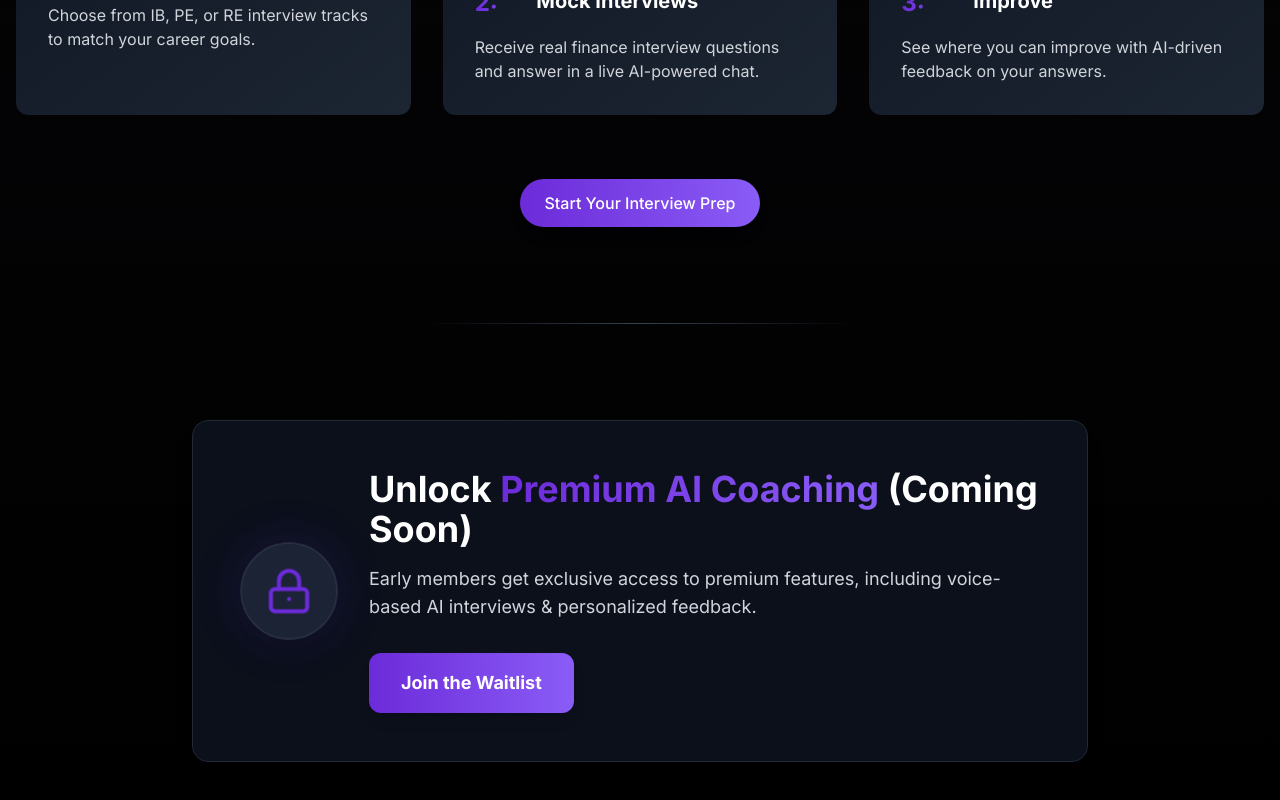
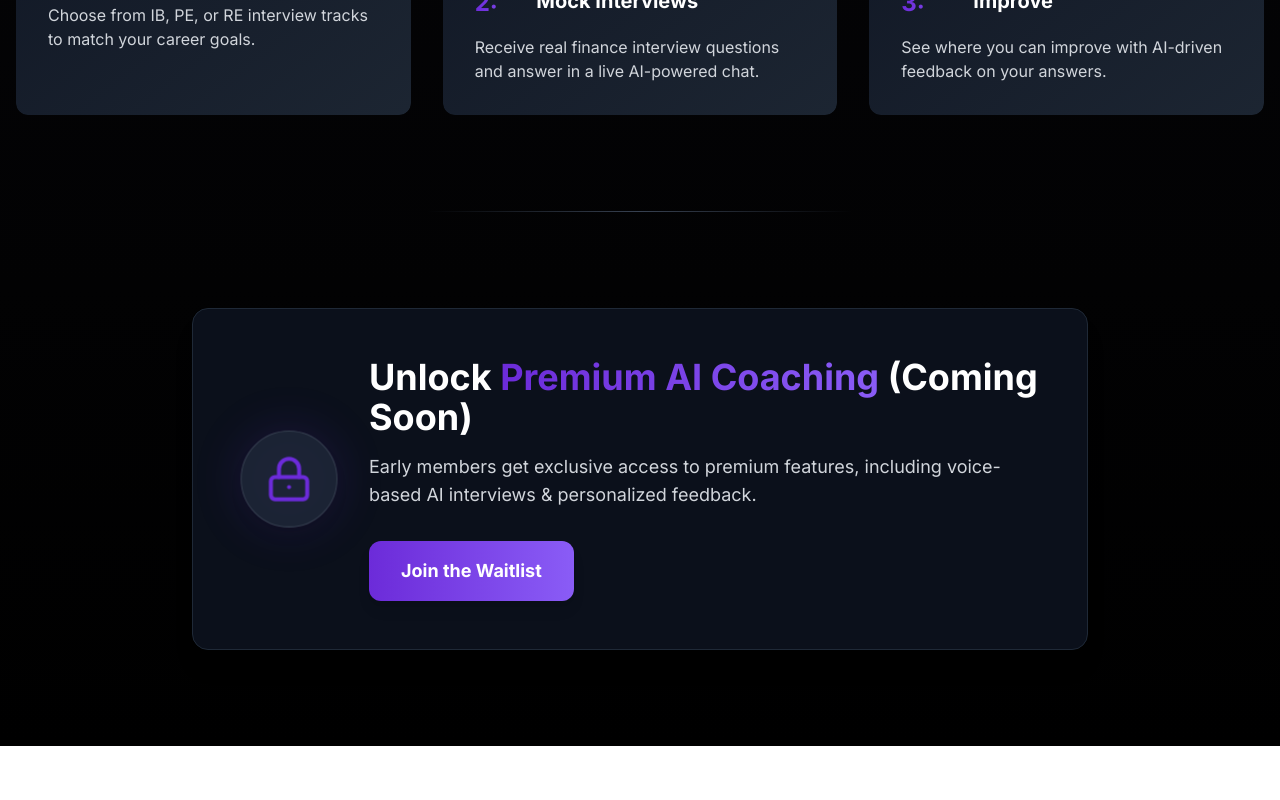
Before and after one commit to cuttothechaseo/ai-finance, a Next.js app: page / in a window 1280 px wide. Shown: the part 3638-4438 px from the top of the page. After the commit the page ends 4384 px from the top, so only its background shows below. Built offline with nearby package versions, Linux system fonts and the light colour scheme.

Commit message:
Implement shared waitlist modal functionality across components

```diff
--- a/src/app/components/how-it-works/HowItWorks.tsx
+++ b/src/app/components/how-it-works/HowItWorks.tsx
@@ -142,26 +142,6 @@ export default function HowItWorks() {
             </motion.div>
           ))}
         </div>
-
-        {/* CTA */}
-        <motion.div
-          initial={{ opacity: 0, y: 20 }}
-          whileInView={{ opacity: 1, y: 0 }}
-          viewport={{ once: true, amount: 0.2 }}
-          transition={{ duration: 0.5, delay: 0.6 }}
-          className="mt-16 text-center"
-        >
-          <motion.button
-            className="primary-button"
-            whileHover={{
-              scale: 1.05,
-              boxShadow: "0 0 15px rgba(168, 85, 247, 0.5)"
-            }}
-            whileTap={{ scale: 0.95 }}
-          >
-            Start Your Interview Prep
-          </motion.button>
-        </motion.div>
       </div>
     </section>
   );
--- a/src/app/components/navbar/Navbar.tsx
+++ b/src/app/components/navbar/Navbar.tsx
@@ -2,6 +2,8 @@
 
 import { motion } from 'framer-motion';
 import Image from 'next/image';
+import { useContext } from 'react';
+import { WaitlistContext } from '@/app/contexts/WaitlistContext';
 
 const navLinks = [
   { name: 'AI-Powered Features', href: '#features', id: 'features' },
@@ -11,6 +13,8 @@ const navLinks = [
 ];
 
 export default function Navbar() {
+  const { setIsModalOpen } = useContext(WaitlistContext);
+
   const scrollToSection = (id: string) => {
     const element = document.getElementById(id);
     if (element) {
@@ -22,8 +26,8 @@ export default function Navbar() {
     window.scrollTo({ top: 0, behavior: 'smooth' });
   };
 
-  const scrollToWaitlist = () => {
-    document.getElementById("join-waitlist")?.scrollIntoView({ behavior: "smooth" });
+  const openWaitlistModal = () => {
+    setIsModalOpen(true);
   };
 
   return (
@@ -68,7 +72,7 @@ export default function Navbar() {
           transition={{ type: 'spring', stiffness: 400, damping: 10 }}
         >
           <button
-            onClick={scrollToWaitlist}
+            onClick={openWaitlistModal}
             className="secondary-button"
           >
             Join waitlist
--- a/src/app/components/resources/ExclusiveResources.tsx
+++ b/src/app/components/resources/ExclusiveResources.tsx
@@ -1,10 +1,11 @@
 'use client';
 
-import { useState } from 'react';
+import { useContext } from 'react';
 import { motion, AnimatePresence } from 'framer-motion';
+import { WaitlistContext } from '@/app/contexts/WaitlistContext';
 
 export default function ExclusiveResources() {
-  const [isModalOpen, setIsModalOpen] = useState(false);
+  const { isModalOpen, setIsModalOpen } = useContext(WaitlistContext);
 
   // Resources list with icons
   const resources = [
--- a/src/app/components/waitlist/JoinWaitlist.tsx
+++ b/src/app/components/waitlist/JoinWaitlist.tsx
@@ -1,10 +1,11 @@
 'use client';
 
-import { useState } from 'react';
+import { useContext } from 'react';
 import { motion, AnimatePresence } from 'framer-motion';
+import { WaitlistContext } from '@/app/contexts/WaitlistContext';
 
 export default function JoinWaitlist() {
-  const [isModalOpen, setIsModalOpen] = useState(false);
+  const { isModalOpen, setIsModalOpen } = useContext(WaitlistContext);
 
   // Glowing lock icon component
   const GlowingLockIcon = () => {
--- /dev/null
+++ b/src/app/contexts/WaitlistContext.tsx
@@ -0,0 +1,27 @@
+'use client';
+
+import React, { createContext, useState, ReactNode } from 'react';
+
+type WaitlistContextType = {
+  isModalOpen: boolean;
+  setIsModalOpen: (isOpen: boolean) => void;
+};
+
+export const WaitlistContext = createContext<WaitlistContextType>({
+  isModalOpen: false,
+  setIsModalOpen: () => {},
+});
+
+type WaitlistProviderProps = {
+  children: ReactNode;
+};
+
+export const WaitlistProvider = ({ children }: WaitlistProviderProps) => {
+  const [isModalOpen, setIsModalOpen] = useState(false);
+
+  return (
+    <WaitlistContext.Provider value={{ isModalOpen, setIsModalOpen }}>
+      {children}
+    </WaitlistContext.Provider>
+  );
+};
--- a/src/app/layout.tsx
+++ b/src/app/layout.tsx
@@ -1,6 +1,7 @@
 import './globals.css';
 import type { Metadata } from 'next';
 import { Inter } from 'next/font/google';
+import { WaitlistProvider } from './contexts/WaitlistContext';
 
 const inter = Inter({ subsets: ['latin'] });
 
@@ -32,7 +33,9 @@ export default function RootLayout({
         <link rel="apple-touch-icon" href="/apple-icon.png" sizes="180x180" />
       </head>
       <body className={inter.className} suppressHydrationWarning>
-        {children}
+        <WaitlistProvider>
+          {children}
+        </WaitlistProvider>
       </body>
     </html>
   );
```
